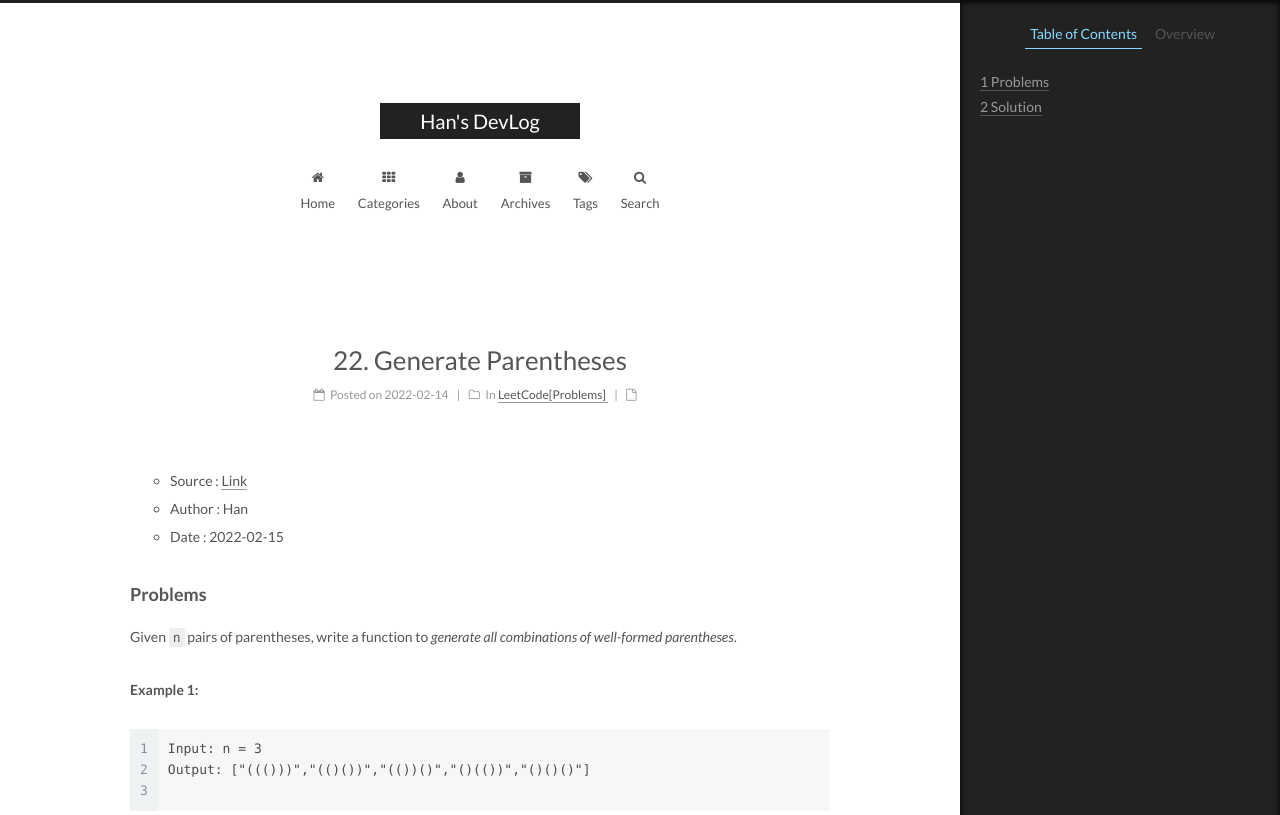
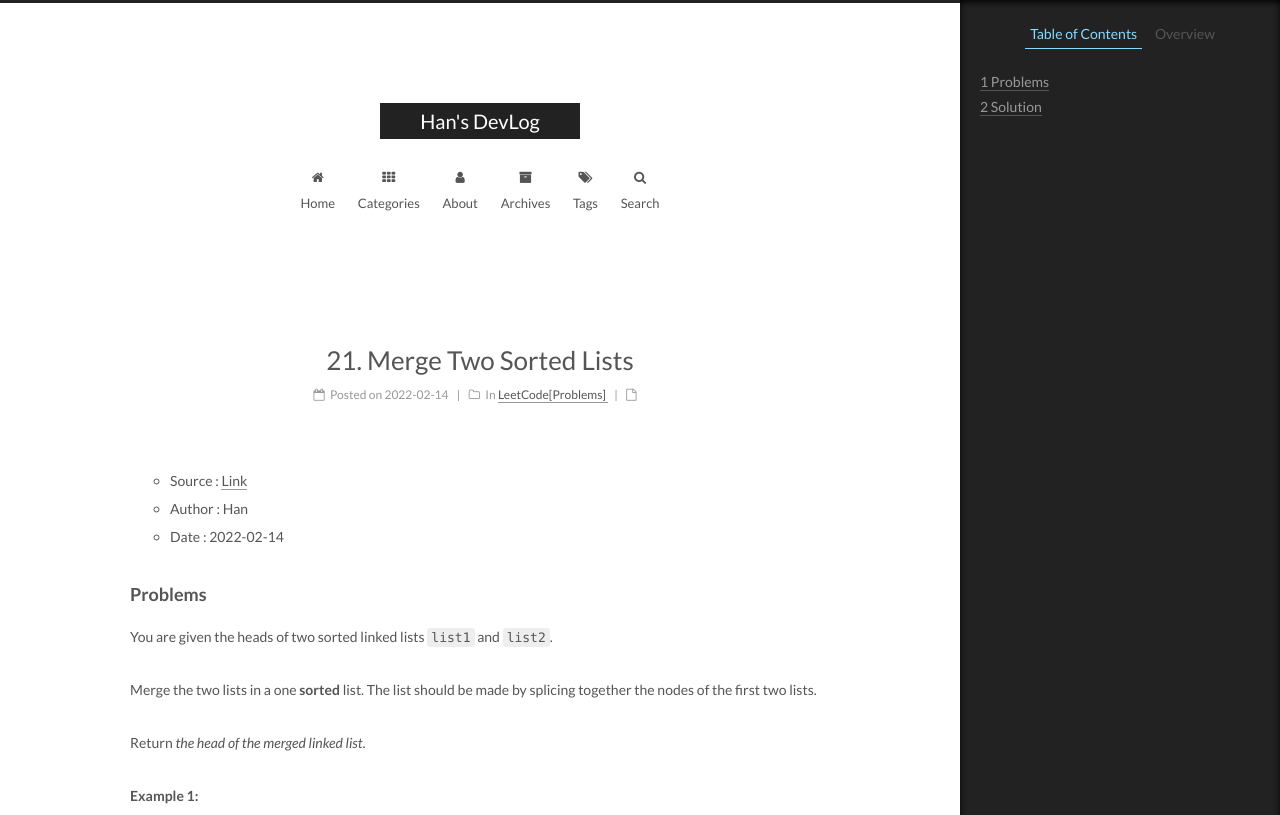
Before and after one commit to hanbong5938/hanbong5938.github.io, a Jekyll site: the page built from _posts/leetCode/Problems/2022-02-14-21. Merge Two Sorted Lists.md, in a window 1280 px wide and 1400 px high. Shown: the top 815 px of the window. Built offline with Jekyll 4.4.1, drawn with Linux system fonts in a browser that asks for light colours; comment, search, counter and statistics services are not loaded; some of the changed text lies outside the part shown; grey boxes are pictures that could not be loaded.

Commit message:
upload post!!

````diff
--- a/_posts/leetCode/Problems/2022-02-14-21. Merge Two Sorted Lists.md
+++ b/_posts/leetCode/Problems/2022-02-14-21. Merge Two Sorted Lists.md
@@ -1,59 +1,73 @@
 ---
 layout : post
-title : "22. Generate Parentheses"
+title : "21. Merge Two Sorted Lists"
 category : LeetCode[Problems]
 tags: [LeetCode]
 ---
 
-* Source : [Link](https://leetcode.com/problems/generate-parentheses/)
+* Source : [Link](https://leetcode.com/problems/merge-two-sorted-lists/)
 * Author : Han
-* Date   : 2022-02-15
+* Date   : 2022-02-14
 
 ### Problems
-Given `n` pairs of parentheses, write a function to *generate all combinations of well-formed parentheses*.
+You are given the heads of two sorted linked lists `list1` and `list2`.
+
+Merge the two lists in a one **sorted** list. The list should be made by splicing together the nodes of the first two lists.
+
+Return *the head of the merged linked list*.
 
 **Example 1:**
 
+![https://assets.leetcode.com/uploads/2020/10/03/merge_ex1.jpg](https://assets.leetcode.com/uploads/2020/10/03/merge_ex1.jpg)
+
 ```
-Input: n = 3
-Output: ["((()))","(()())","(())()","()(())","()()()"]
+Input: list1 = [1,2,4], list2 = [1,3,4]
+Output: [1,1,2,3,4,4]
 
 ```
 
 **Example 2:**
 
 ```
-Input: n = 1
-Output: ["()"]
+Input: list1 = [], list2 = []
+Output: []
+
+```
+
+**Example 3:**
+
+```
+Input: list1 = [], list2 = [0]
+Output: [0]
 
 ```
 
 ### Solution
 
 ```kotlin
+/**
+ * Example:
+ * var li = ListNode(5)
+ * var v = li.`val`
+ * Definition for singly-linked list.
+ * class ListNode(var `val`: Int) {
+ *     var next: ListNode? = null
+ * }
+ */
 class Solution {
-    private val list = arrayListOf<String>()
-    fun generateParenthesis(n: Int): List<String> {
-        search(n, n, "")
-        return list
-    }
-
-    private fun search(open: Int, close: Int, str: String) {
-        if (close == 0) {
-            list.add(str)
-            return
-        }
-
-        if (close == open) {
-            search(open - 1, close, "$str(")
-            return
-        }
-
-        if (open > 0) {
-            search(open - 1, close, "$str(")
-        }
-        if (close > 0) {
-            search(open, close - 1, "$str)")
+    fun mergeTwoLists(list1: ListNode?, list2: ListNode?): ListNode? {
+        return when {
+            list1 == null && list2 == null -> null
+            list1 == null -> list2
+            list2 == null -> list1
+            list1.`val` < list2.`val` -> {
+                list1.next = mergeTwoLists(list1.next, list2)
+                list1
+            }
+            else -> {
+                list2.next = mergeTwoLists(list2.next, list1)
+                list2
+            }
         }
     }
 }
````
